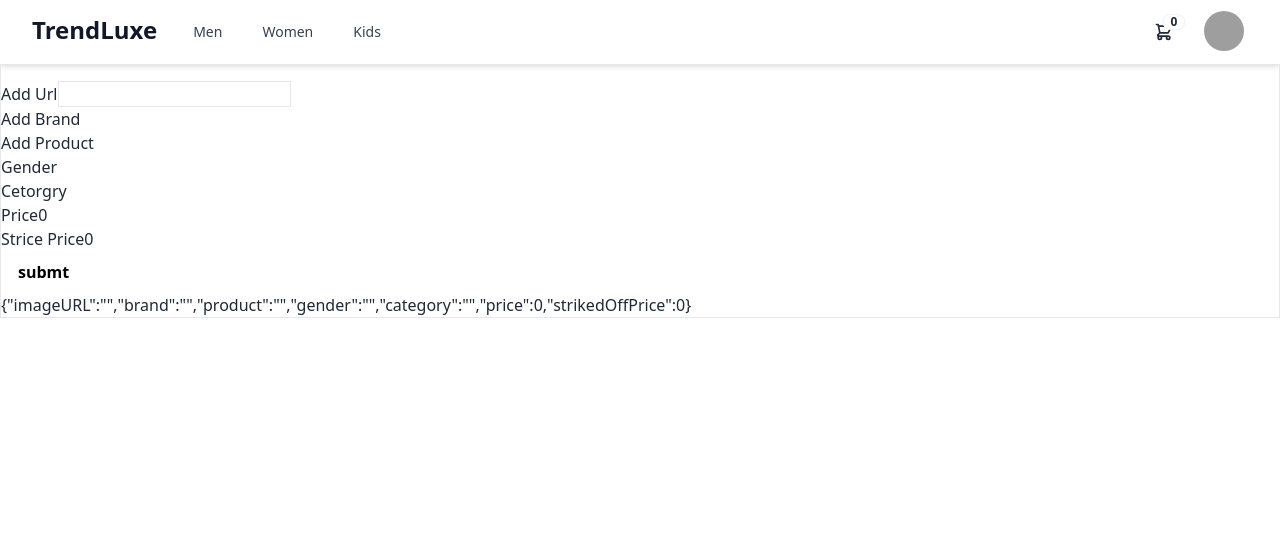
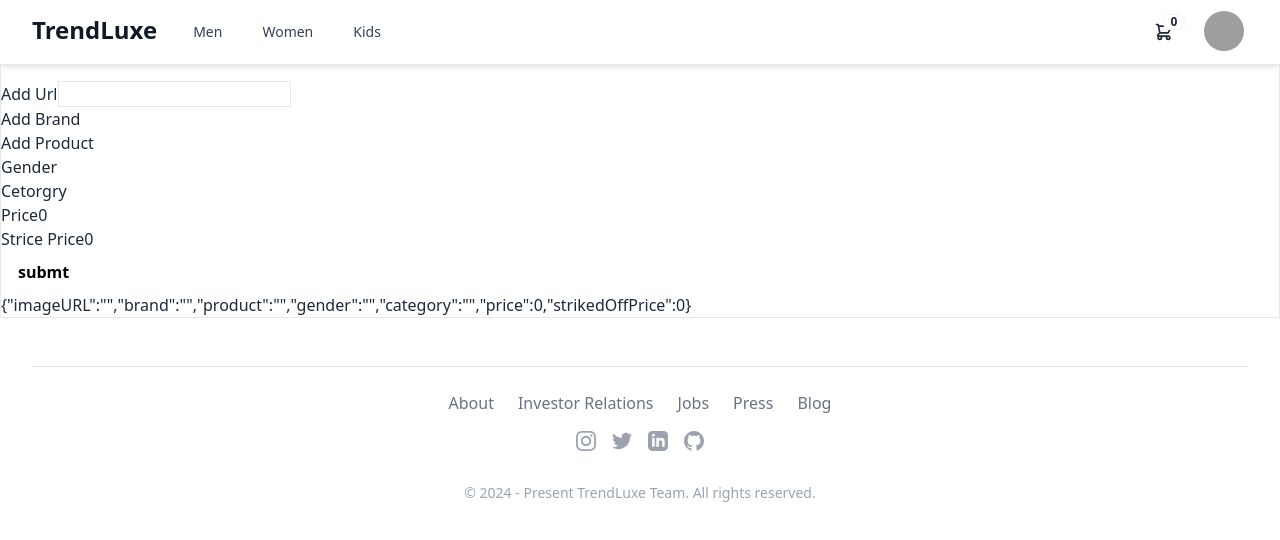
Before and after one commit to CoderByAnuj/Trendluxe, a React (Vite) app: page /add in a window 1280 px wide. Shown: the top 540 px of the page. Built offline with nearby package versions, Linux system fonts and the light colour scheme; grey boxes are pictures that could not be loaded.

Commit message:
footer add

```diff
--- a/src/App.jsx
+++ b/src/App.jsx
@@ -6,6 +6,7 @@
 import Kids from "./Pages/Product/Kids";
 import AddProduct from "./Components/AddProduct";
 import Cart from "./Pages/Product/Cart";
+import Footer from "./Components/Footer.jsx";
 
 function App() {
   return (
@@ -20,6 +21,7 @@
           <Route path="/cart" element={<Cart />} />
           <Route path="/add" element={<AddProduct />} />
         </Routes>
+        <Footer />
       </div>
     </>
   );
--- /dev/null
+++ b/src/Components/Footer.jsx
@@ -0,0 +1,48 @@
+export default function Footer() {
+  return (
+    <div><div className="bg-white pt-4 sm:pt-10 lg:pt-12">
+    <footer className="mx-auto max-w-screen-2xl px-4 md:px-8">
+      <div className="flex flex-col items-center border-t pt-6">
+
+        <nav className="mb-4 flex flex-wrap justify-center gap-x-4 gap-y-2 md:justify-start md:gap-6">
+          <a href="#" className="text-gray-500 transition duration-100 hover:text-indigo-500 active:text-indigo-600">About</a>
+          <a href="#" className="text-gray-500 transition duration-100 hover:text-indigo-500 active:text-indigo-600">Investor Relations</a>
+          <a href="#" className="text-gray-500 transition duration-100 hover:text-indigo-500 active:text-indigo-600">Jobs</a>
+          <a href="#" className="text-gray-500 transition duration-100 hover:text-indigo-500 active:text-indigo-600">Press</a>
+          <a href="#" className="text-gray-500 transition duration-100 hover:text-indigo-500 active:text-indigo-600">Blog</a>
+        </nav>
+
+        <div className="flex gap-4">
+          <a href="#" target="_blank" className="text-gray-400 transition duration-100 hover:text-gray-500 active:text-gray-600">
+            <svg className="h-5 w-5" width="24" height="24" viewBox="0 0 24 24" fill="currentColor" xmlns="http://www.w3.org/2000/svg">
+              <path d="M12 2.163c3.204 0 3.584.012 4.85.07 3.252.148 4.771 1.691 4.919 4.919.058 1.265.069 1.645.069 4.849 0 3.205-.012 3.584-.069 4.849-.149 3.225-1.664 4.771-4.919 4.919-1.266.058-1.644.07-4.85.07-3.204 0-3.584-.012-4.849-.07-3.26-.149-4.771-1.699-4.919-4.92-.058-1.265-.07-1.644-.07-4.849 0-3.204.013-3.583.07-4.849.149-3.227 1.664-4.771 4.919-4.919 1.266-.057 1.645-.069 4.849-.069zm0-2.163c-3.259 0-3.667.014-4.947.072-4.358.2-6.78 2.618-6.98 6.98-.059 1.281-.073 1.689-.073 4.948 0 3.259.014 3.668.072 4.948.2 4.358 2.618 6.78 6.98 6.98 1.281.058 1.689.072 4.948.072 3.259 0 3.668-.014 4.948-.072 4.354-.2 6.782-2.618 6.979-6.98.059-1.28.073-1.689.073-4.948 0-3.259-.014-3.667-.072-4.947-.196-4.354-2.617-6.78-6.979-6.98-1.281-.059-1.69-.073-4.949-.073zm0 5.838c-3.403 0-6.162 2.759-6.162 6.162s2.759 6.163 6.162 6.163 6.162-2.759 6.162-6.163c0-3.403-2.759-6.162-6.162-6.162zm0 10.162c-2.209 0-4-1.79-4-4 0-2.209 1.791-4 4-4s4 1.791 4 4c0 2.21-1.791 4-4 4zm6.406-11.845c-.796 0-1.441.645-1.441 1.44s.645 1.44 1.441 1.44c.795 0 1.439-.645 1.439-1.44s-.644-1.44-1.439-1.44z" />
+            </svg>
+          </a>
+
+          <a href="#" target="_blank" className="text-gray-400 transition duration-100 hover:text-gray-500 active:text-gray-600">
+            <svg className="h-5 w-5" width="24" height="24" viewBox="0 0 24 24" fill="currentColor" xmlns="http://www.w3.org/2000/svg">
+              <path d="M24 4.557c-.883.392-1.832.656-2.828.775 1.017-.609 1.798-1.574 2.165-2.724-.951.564-2.005.974-3.127 1.195-.897-.957-2.178-1.555-3.594-1.555-3.179 0-5.515 2.966-4.797 6.045-4.091-.205-7.719-2.165-10.148-5.144-1.29 2.213-.669 5.108 1.523 6.574-.806-.026-1.566-.247-2.229-.616-.054 2.281 1.581 4.415 3.949 4.89-.693.188-1.452.232-2.224.084.626 1.956 2.444 3.379 4.6 3.419-2.07 1.623-4.678 2.348-7.29 2.04 2.179 1.397 4.768 2.212 7.548 2.212 9.142 0 14.307-7.721 13.995-14.646.962-.695 1.797-1.562 2.457-2.549z" />
+            </svg>
+          </a>
+
+          <a href="#" target="_blank" className="text-gray-400 transition duration-100 hover:text-gray-500 active:text-gray-600">
+            <svg className="h-5 w-5" width="24" height="24" viewBox="0 0 24 24" fill="currentColor" xmlns="http://www.w3.org/2000/svg">
+              <path d="M19 0h-14c-2.761 0-5 2.239-5 5v14c0 2.761 2.239 5 5 5h14c2.762 0 5-2.239 5-5v-14c0-2.761-2.238-5-5-5zm-11 19h-3v-11h3v11zm-1.5-12.268c-.966 0-1.75-.79-1.75-1.764s.784-1.764 1.75-1.764 1.75.79 1.75 1.764-.783 1.764-1.75 1.764zm13.5 12.268h-3v-5.604c0-3.368-4-3.113-4 0v5.604h-3v-11h3v1.765c1.396-2.586 7-2.777 7 2.476v6.759z" />
+            </svg>
+          </a>
+
+          <a href="#" target="_blank" className="text-gray-400 transition duration-100 hover:text-gray-500 active:text-gray-600">
+            <svg className="h-5 w-5" width="24" height="24" viewBox="0 0 24 24" fill="currentColor" xmlns="http://www.w3.org/2000/svg">
+              <path d="M12 0c-6.626 0-12 5.373-12 12 0 5.302 3.438 9.8 8.207 11.387.599.111.793-.261.793-.577v-2.234c-3.338.726-4.033-1.416-4.033-1.416-.546-1.387-1.333-1.756-1.333-1.756-1.089-.745.083-.729.083-.729 1.205.084 1.839 1.237 1.839 1.237 1.07 1.834 2.807 1.304 3.492.997.107-.775.418-1.305.762-1.604-2.665-.305-5.467-1.334-5.467-5.931 0-1.311.469-2.381 1.236-3.221-.124-.303-.535-1.524.117-3.176 0 0 1.008-.322 3.301 1.23.957-.266 1.983-.399 3.003-.404 1.02.005 2.047.138 3.006.404 2.291-1.552 3.297-1.23 3.297-1.23.653 1.653.242 2.874.118 3.176.77.84 1.235 1.911 1.235 3.221 0 4.609-2.807 5.624-5.479 5.921.43.372.823 1.102.823 2.222v3.293c0 .319.192.694.801.576 4.765-1.589 8.199-6.086 8.199-11.386 0-6.627-5.373-12-12-12z" />
+            </svg>
+          </a>
+        </div>
+
+      </div>
+
+      <div className="py-8 text-center text-sm text-gray-400">© 2024 - Present TrendLuxe Team. All rights reserved.</div>
+    </footer>
+  </div>
+  </div>
+  )
+}
```
